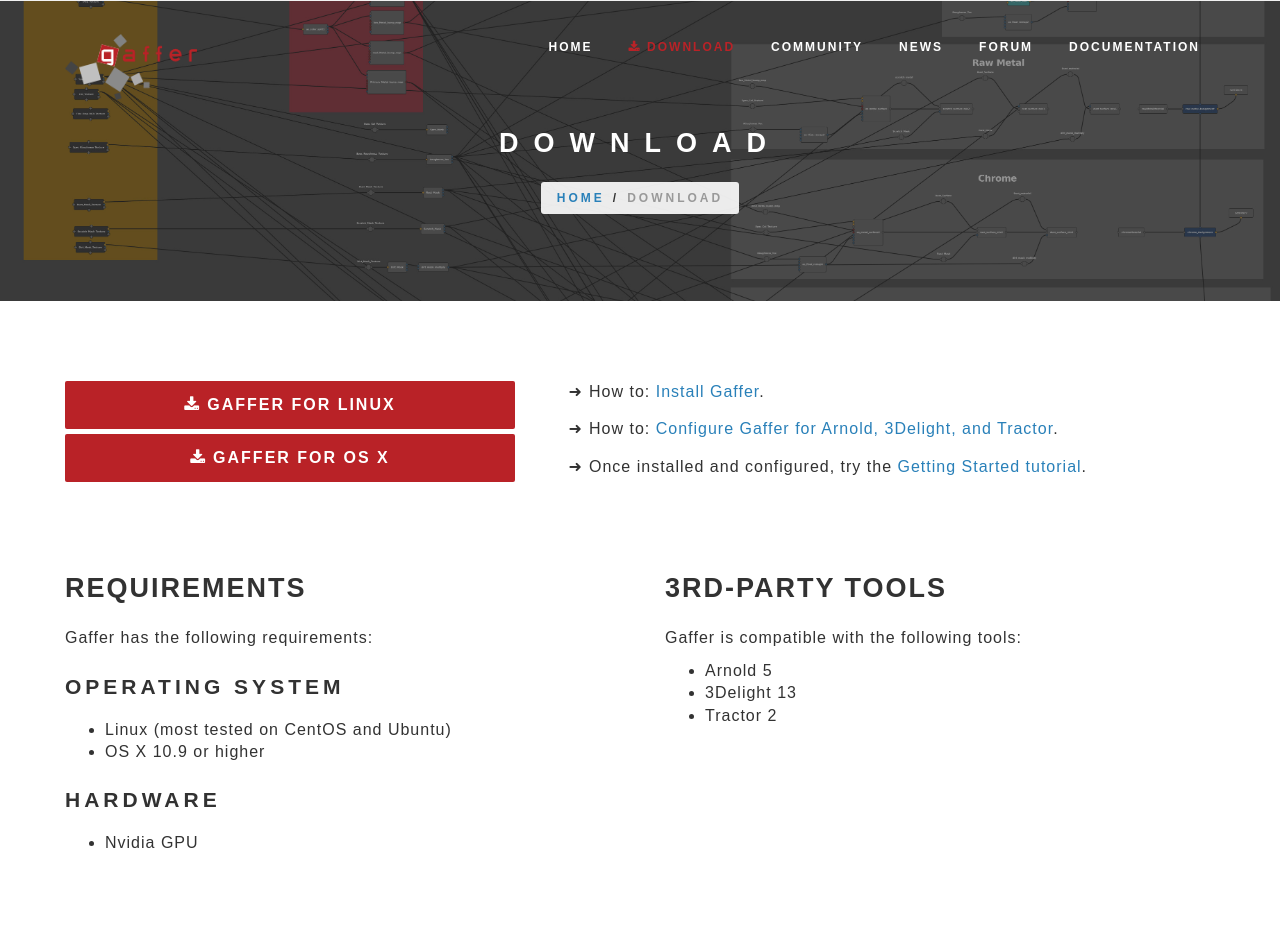
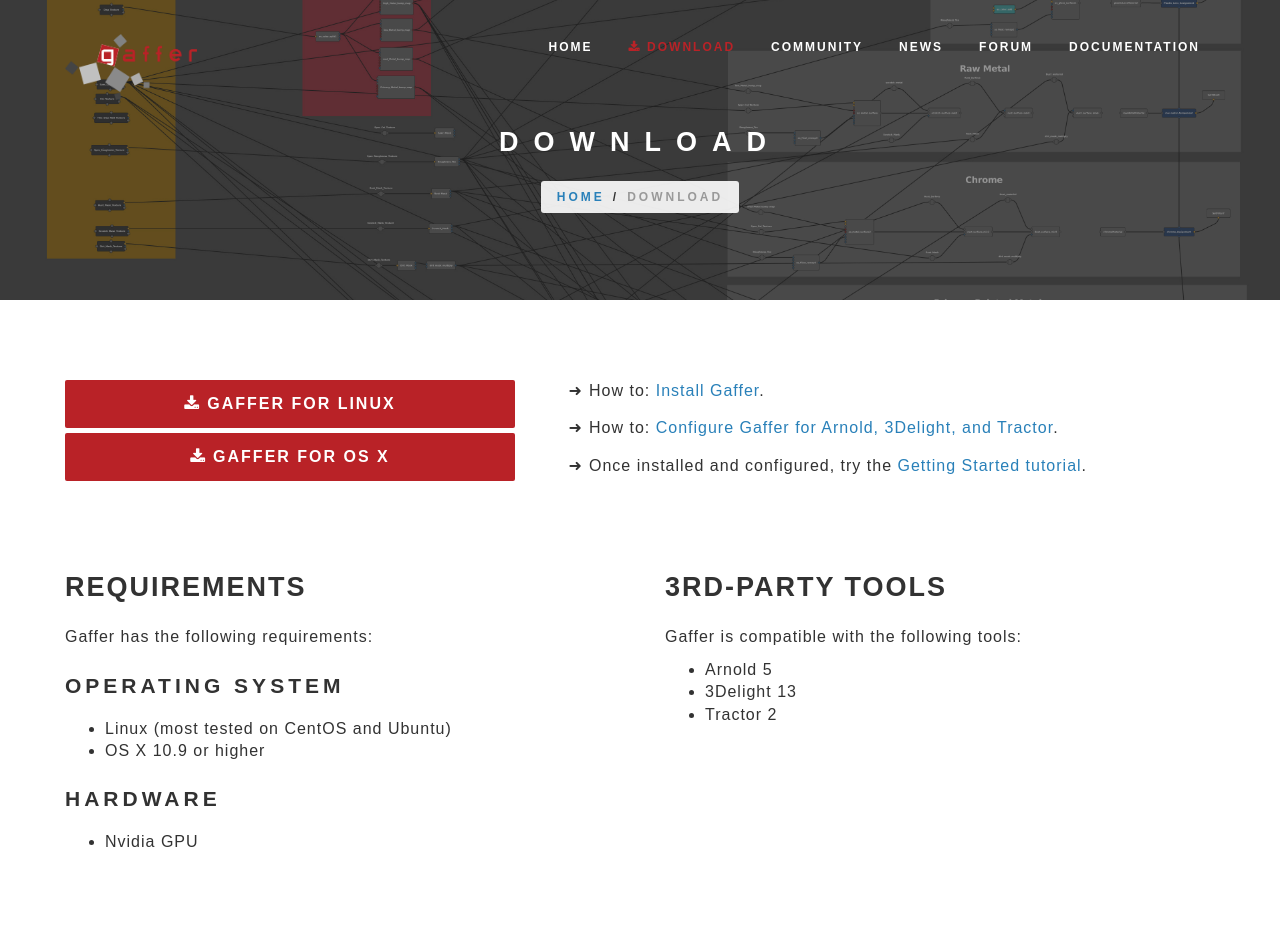
Before and after one commit to GafferHQ/gafferhq.github.io, a Jekyll site: the page built from download.html, in a window 1280 px wide. Shown: the top 952 px of the page. Built offline with Jekyll 4.4.1, drawn with Linux system fonts in a browser that asks for light colours; some web fonts are replaced.

Commit message:
header.html : Fix sizing and semantics, and cleanup

```diff
--- a/_includes/header.html
+++ b/_includes/header.html
@@ -27,7 +27,7 @@
 
 <body>
 
-<header id="header" class="header" style="height:100px">
+    <header id="header" class="header">
     <div class="container header-inner">
         <!-- Logo -->
         <div class="logo">
@@ -72,5 +72,4 @@
     </div>
 </header>
 
-<hr>
-<div class="row" id="contentContainer">
+    <div id="content-container">
```
